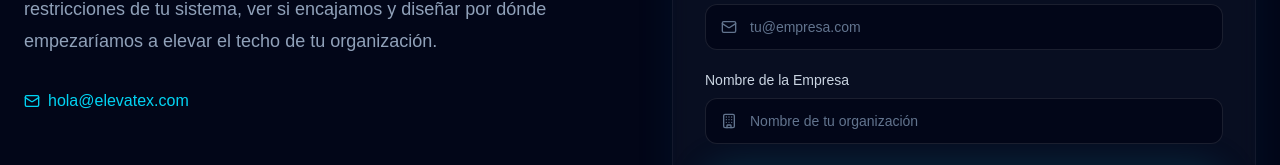
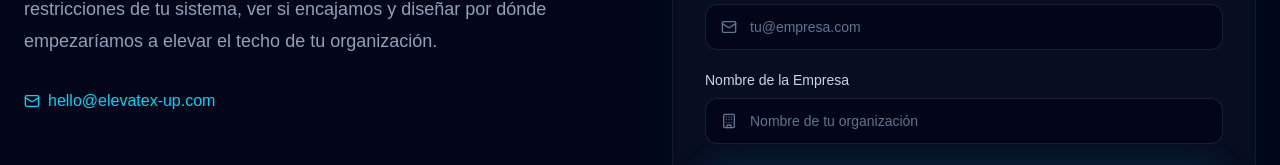
Before and after one commit to hellohumanup/elevatex, a Next.js app: page / in a window 1280 px wide. Shown: the part 5082-5247 px from the top of the page. Built offline with nearby package versions, Linux system fonts and the light colour scheme.

Commit message:
fix: corregido texto de contacto y api

```diff
--- a/app/api/contact/route.ts
+++ b/app/api/contact/route.ts
@@ -5,10 +5,6 @@ export const dynamic = "force-dynamic";
 
 const LEAD_RECIPIENT_EMAIL = "hello@elevatex-up.com";
 const RESEND_FROM_EMAIL = "onboarding@resend.dev";
-
-const resend = new Resend(
-  process.env.RESEND_API_KEY || "re_dummy_key_para_pasar_el_build",
-);
 
 type ContactPayload = {
   name?: string;
@@ -79,16 +75,20 @@ function buildLeadEmailHtml(input: {
 
 export async function POST(request: Request) {
   try {
-    if (!process.env.RESEND_API_KEY) {
+    const apiKey = process.env.RESEND_API_KEY?.trim();
+
+    if (!apiKey) {
       return NextResponse.json(
         {
           success: false,
           error:
-            "El servicio de contacto no está disponible temporalmente. Escríbenos a pedro@elevatex-up.com.",
+            "El servicio de contacto no está disponible temporalmente. Escríbenos a hello@elevatex-up.com.",
         },
         { status: 503 },
       );
     }
+
+    const resend = new Resend(apiKey);
 
     let body: ContactPayload;
 
@@ -120,7 +120,7 @@ export async function POST(request: Request) {
     }
 
     const { error: sendError } = await resend.emails.send({
-      from: RESEND_FROM_EMAIL,
+      from: `ElevateX <${RESEND_FROM_EMAIL}>`,
       to: [LEAD_RECIPIENT_EMAIL],
       replyTo: email,
       subject: `🚀 Nuevo Lead ElevateX: ${company}`,
--- a/app/page.tsx
+++ b/app/page.tsx
@@ -593,11 +593,11 @@ export default function HomePage() {
               empezaríamos a elevar el techo de tu organización.
             </p>
             <a
-              href="mailto:hola@elevatex.com"
+              href="mailto:hello@elevatex-up.com"
               className="mt-8 inline-flex items-center gap-2 font-medium text-cyan-400 transition-colors hover:text-cyan-300"
             >
               <Mail className="h-4 w-4" />
-              hola@elevatex.com
+              hello@elevatex-up.com
             </a>
           </div>
 
```
